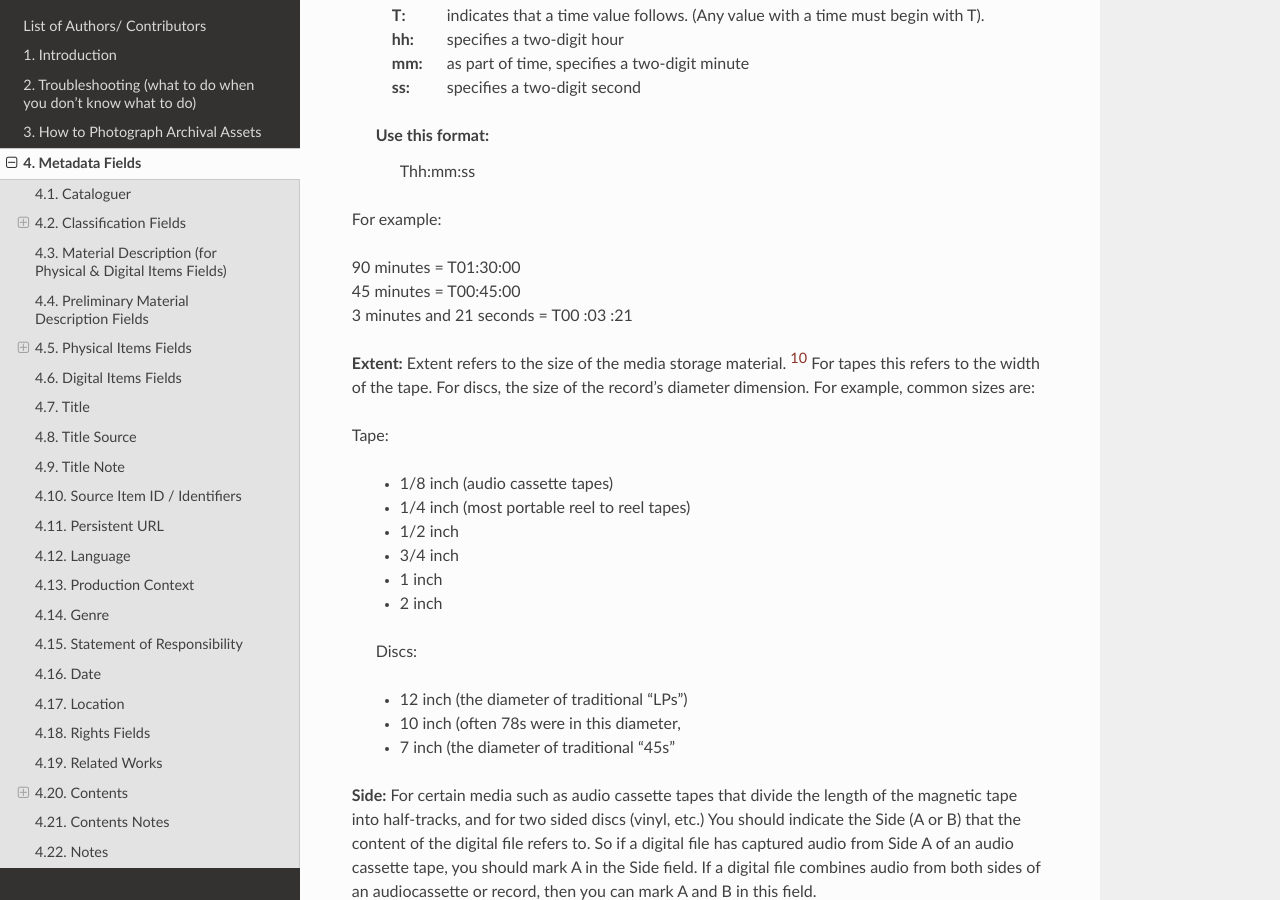
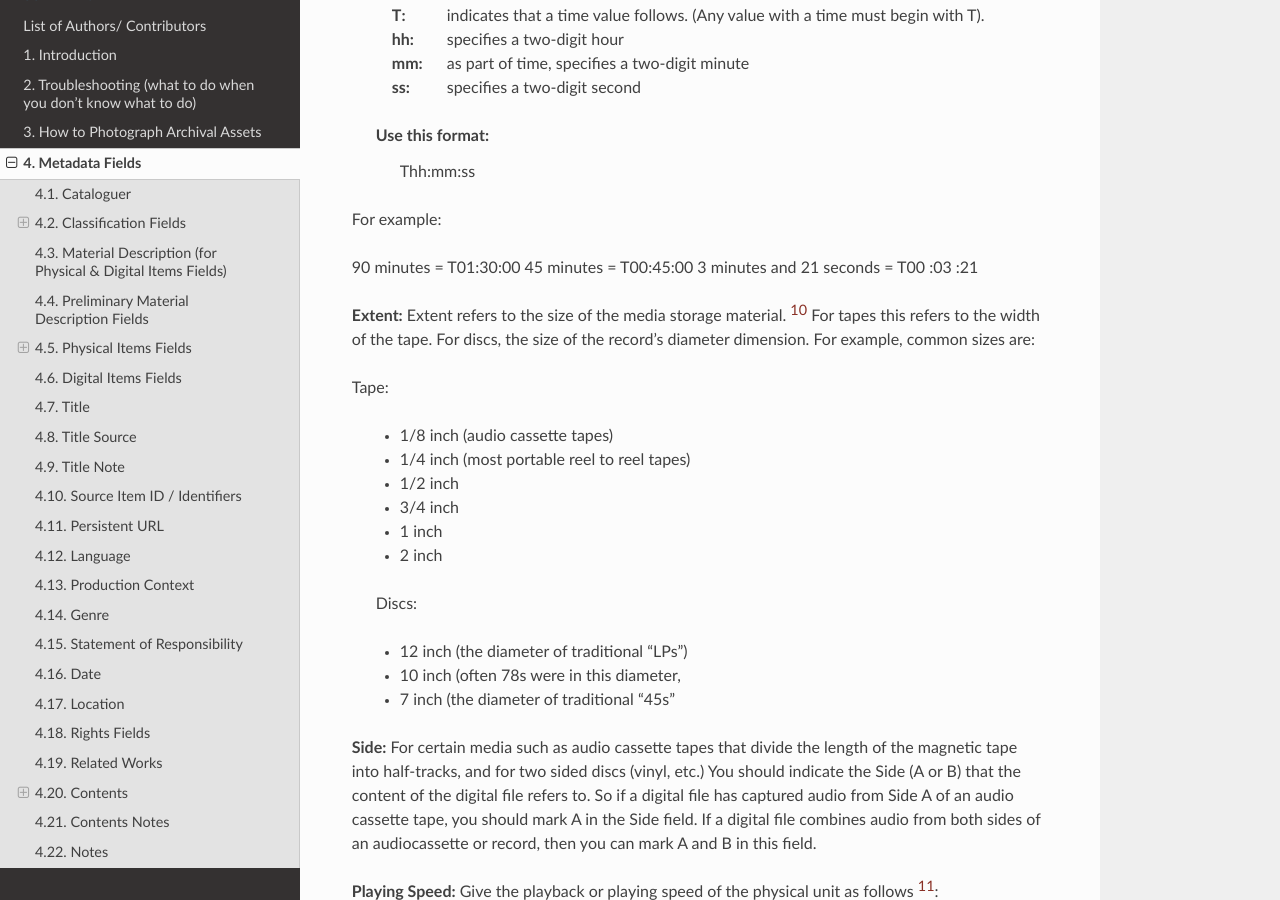
Before and after one commit to spokenweb/spokenweb-metadata-scheme, a Sphinx documentation site: the page built from docs/4-metadata-fields.rst, in a window 1280 px wide and 900 px high, scrolled down 6744 px. Built offline with Sphinx 7.4.7 and the Read the Docs theme 3.1.0, drawn with Linux system fonts in a browser that asks for light colours.

```diff
--- a/docs/4-metadata-fields.rst
+++ b/docs/4-metadata-fields.rst
@@ -233,9 +233,9 @@ Identify the AV Type with either Audio or Video.
 
 For example:
 
-| 90 minutes = T01:30:00
-| 45 minutes = T00:45:00
-| 3 minutes and 21 seconds = T00 :03 :21
+90 minutes = T01:30:00 \
+45 minutes = T00:45:00 \
+3 minutes and 21 seconds = T00 :03 :21 \
 
 **Extent:**  Extent refers to the size of the media storage material. [10]_ For tapes this refers to the width of the tape.  For discs, the size of the record’s diameter dimension. For example, common sizes are:
 
```
